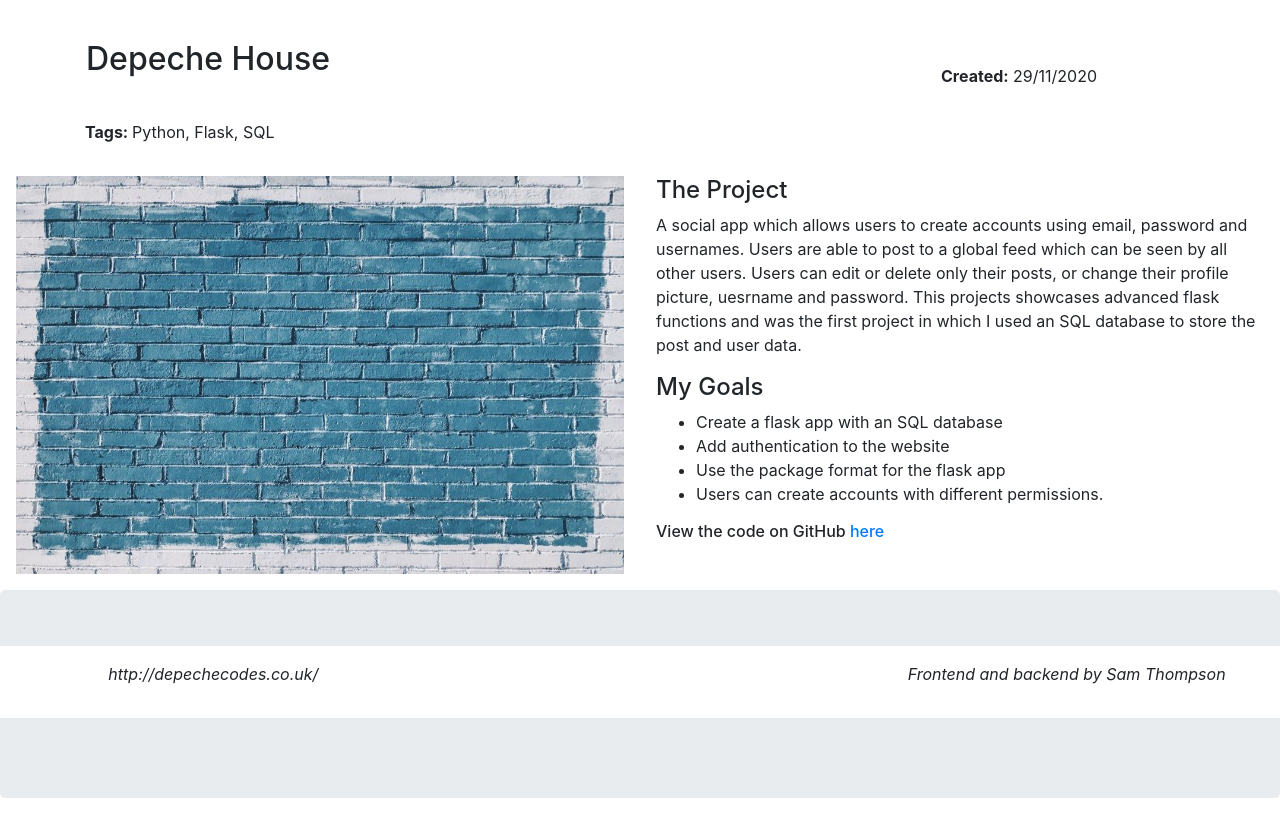
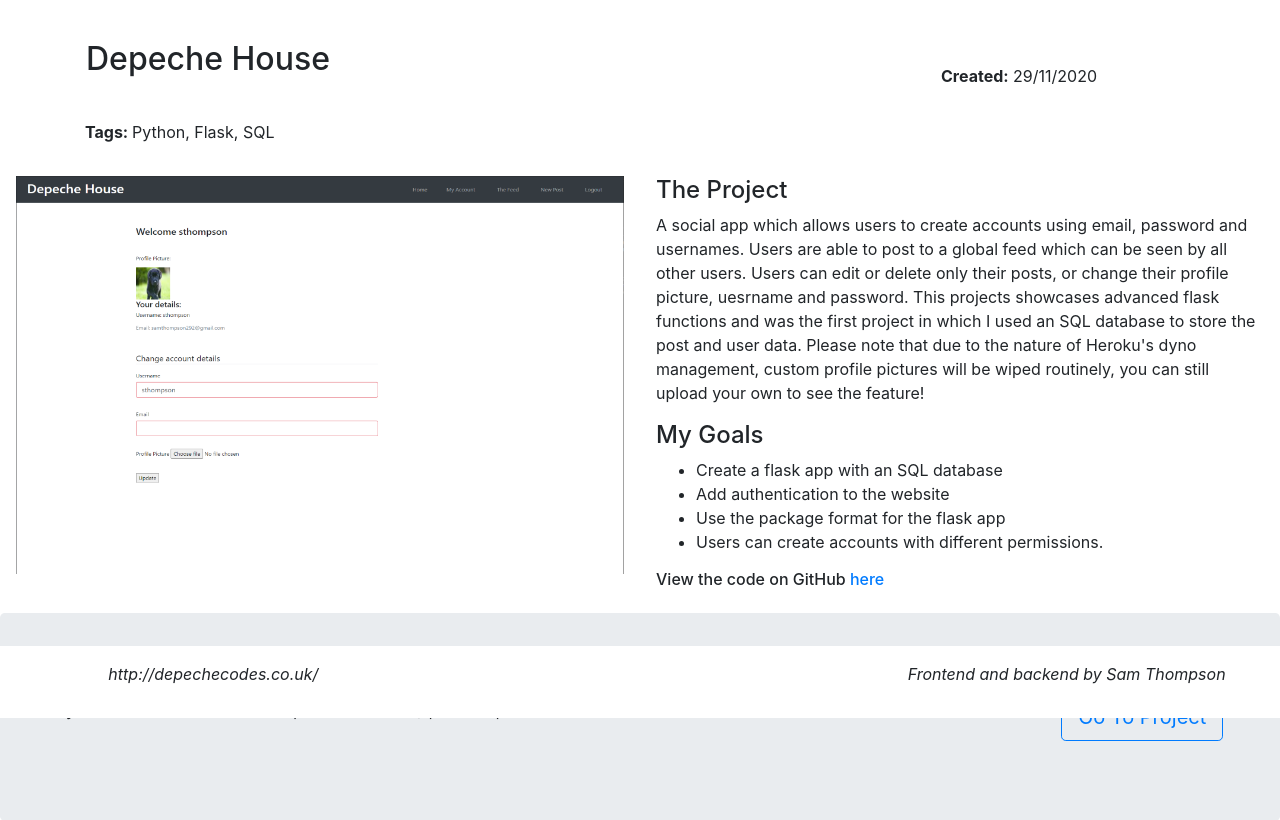
Before and after one commit to sthompson232/Depeche-Codes, a Flask app: page /project/depechehouse in a window 1280 px wide. Shown: the part 82-902 px from the top of the page. Before the commit the page ends 880 px from the top, so only its background shows below. Run offline with Flask 2, Linux system fonts and the light colour scheme; some libraries are stand-ins or nearby versions.

Commit message:
added skills, pictures for other projects and depechehouse description update

```diff
--- a/helper.py
+++ b/helper.py
@@ -10,7 +10,7 @@
 descriptions = {
     "eisenhowersquadrant": "Using the Eisenhower's Quadrant concept, this project allows you to organise different tasks. You are able to add, delete, and complete tasks. You are also able to see information about different tasks, for instance when they were created and when they must be finished by. This project showcases my Python coding skills in back-end web development.",
 
-    "depechehouse": "A social app which allows users to create accounts using email, password and usernames. Users are able to post to a global feed which can be seen by all other users. Users can edit or delete only their posts, or change their profile picture, uesrname and password. This projects showcases advanced flask functions and was the first project in which I used an SQL database to store the post and user data.",
+    "depechehouse": "A social app which allows users to create accounts using email, password and usernames. Users are able to post to a global feed which can be seen by all other users. Users can edit or delete only their posts, or change their profile picture, uesrname and password. This projects showcases advanced flask functions and was the first project in which I used an SQL database to store the post and user data. Please note that due to the nature of Heroku's dyno management, custom profile pictures will be wiped routinely, you can still upload your own to see the feature!",
 
     "depechecodes": "This is my portfolio website, designed to feature all of my past projects. It has been designed to easily navigate through my projects with a filter function to search through projects via their related tags. This project showcases my ability with front-end design, and my knowledge of HTML and CSS.",
 
--- a/templates/profile.html
+++ b/templates/profile.html
@@ -5,6 +5,7 @@
 <div class="container padding">
 <h1>My Profile</h1>
 <br>
+<p><b>My Skills: </b>Python, Numpy, Flask, HTML, CSS, Bootstrap, SQL, PostgreSQL, SQLite, Git/Github, CLI</p>
 <h3>CV</h3>
 <br>
 </div>
--- a/templates/projects.html
+++ b/templates/projects.html
@@ -25,6 +25,10 @@
             <img src="../static/images/teslascreenshot.png" class="img-fluid">
             {% elif name == "Depeche Codes" %}
             <img src="../static/images/depechecodesscreenshot.png" class="img-fluid">
+            {% elif name == "Eisenhower's Quadrant" %}
+            <img src="../static/images/eisenhowersquadrantscreenshot.png" class="img-fluid">
+            {% elif name == "Depeche House" %}
+            <img src="../static/images/depechehousescreenshot.png" class="img-fluid">
             {% else %}
             <img src="../static/images/patrick-tomasso-QMDap1TAu0g-unsplash.jpg" class="img-fluid">
             {% endif %}
```
Also changed, not shown: static/images/depechehousescreenshot.png (added), static/images/eisenhowersquadrantscreenshot.png (added).
